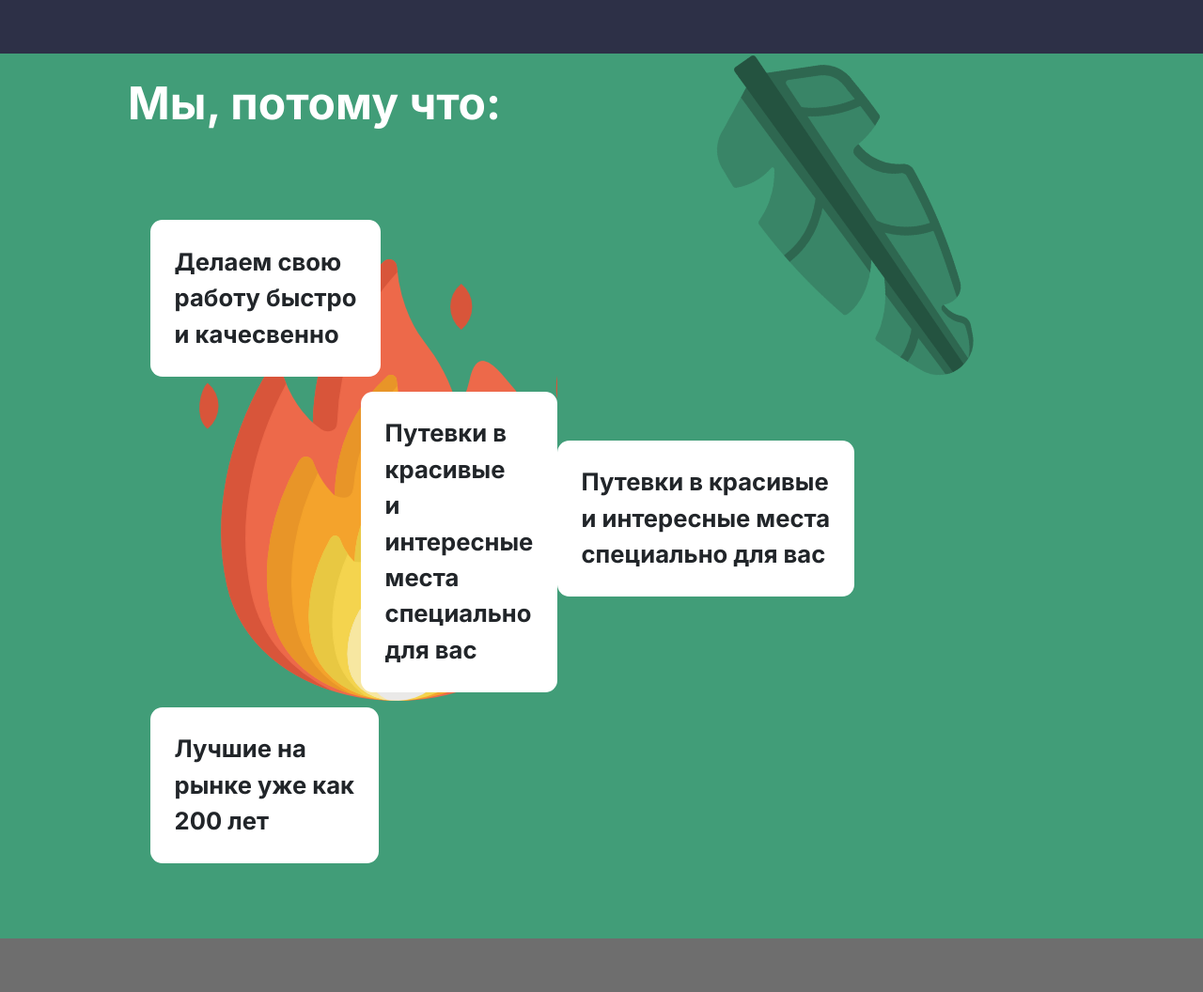
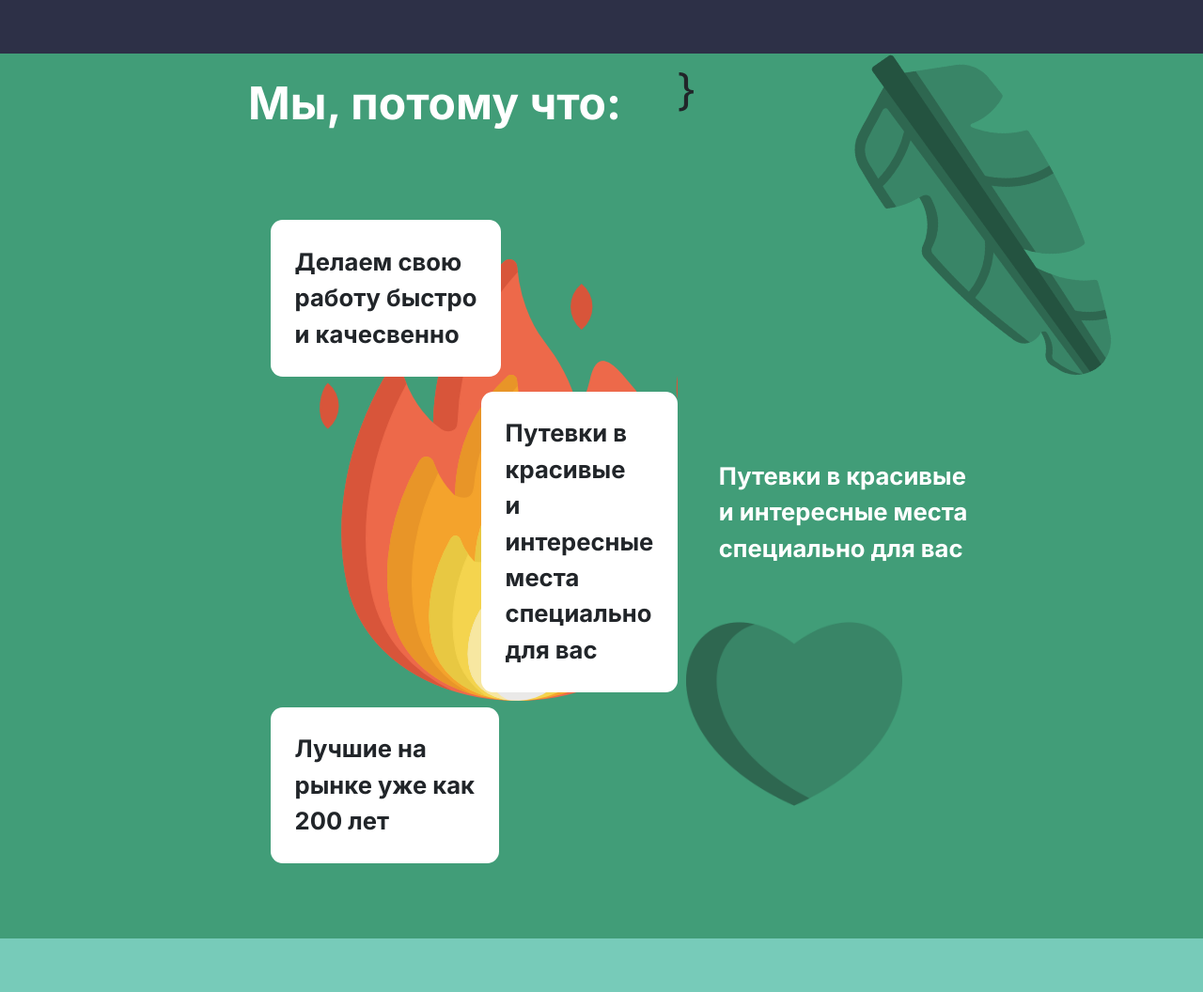
Before and after one commit to Palcas267/KrasTour_hakaton, a Flask app: page / in a window 1280 px wide; the page is wider, and only the part inside the window is pictured. Shown: the part 898-1954 px from the top of that part at 94% size. Before the commit the page ends 1897 px from the top of that part, so only its background shows below. Run offline with Flask 3, Linux system fonts and the light colour scheme.

Commit message:
3 day of work

```diff
--- a/static/styles.css
+++ b/static/styles.css
@@ -1,12 +1,17 @@
 @import
 url('https://fonts.googleapis.com/css2?family=Inter:wght@100;200;300;400;500;600;700;800;900&family=Nunito+Sans:wght@200;300;400;500;600;700&family=Roboto+Condensed:ital,wght@0,300;0,400;0,700;1,300;1,400&display=swap');
 
+body {overflow-x:hidden;}
 
 .bg_dark {
     position: relative;
     opacity: 1;
 }
 
+.bord {
+    height: 3.55em;
+    z-index: 200;
+}
 
 .bg_dark:before {
 	content: '';
@@ -58,9 +63,17 @@ a:hover {
 
 
 #leaf {
-    transform: rotate(100deg);
+    transform: rotate(190deg) scale(-1, 1);
     height: 33%;
     wight: 33%;
-    margin-bottom: 5.5em;
+    margin-bottom: 5.1em;
     margin-left: 10em
 }
+
+#heart {
+    transform: scale(-1, 1);
+    position: absolute;
+    right: 20rem;
+    height: 230px;
+    wight: 230px;
+}
--- a/templates/index.html
+++ b/templates/index.html
@@ -7,9 +7,9 @@
                 <button class="btn" style="margin-top: 3em; background-color: #D0936F; color: white; font-weight: 700; font-size: 0.6em; border-radius: 1.1em; padding: 0.4em; padding-right: 0.5em; padding-left: 0.5em; ">Идем дальше ➜</button>
             </div>
         </div>
-        <div style="background-color: #2D3047; height: 3.55em"></div>
     </div>
-    <div style="background-color: #419D78; padding-left: 7rem; display: flex; justify-content: space-between;">
+    <div class="bord" style="background-color: #2D3047; height: 3.55em"></div>
+    <div style="background-color: #419D78; padding-left: 15rem; display: flex; justify-content: space-between; padding-right: 10rem;">
         <div>
             <h2 class="headline" style="padding-top: 0.5em; padding-left: 0.5em; margin-bottom: 2em;">Мы, потому что:</h2>
             <div style="margin-left: 3em; padding-bottom: 4em; width: auto; display: inline-block; background-image: url('static/images/campfire.png'); background-repeat: no-repeat;">
@@ -18,10 +18,13 @@
                 <p class="section-text" style="display: inline-block; background-color: white; padding: 1em; border-radius: 0.5em">Лучшие на<br> рынке уже как<br> 200 лет</p>
             </div>
         </div>
+        <p style="font-size: 3em">}</p>
         <div style="margin-right: 7em; margin-top: 1.2em;">
             <img id="leaf" src="static/images/leaf.png"><br>
-            <p style="display: inline-block; margin-right: 13em; background-color: white; padding: 1em; border-radius: 0.5em" class="section-text">Путевки в красивые<br> и интересные места<br>специально для вас</p><br>
+            <p style="display: inline-block; margin-right: 13em; background-color: white; padding: 1em; border-radius: 0.5em; background: rgba(0, 0, 0, 0); color: white" class="section-text">Путевки в красивые<br> и интересные места<br>специально для вас</p><br>
+            <img id="heart" src="static/images/heart.png"><br>
         </div>
     </div>
+    <div class="bord" style="background-color: #77CBB9"></div>
 {% endblock %}
 {% block title %}Main{% endblock %}
```
